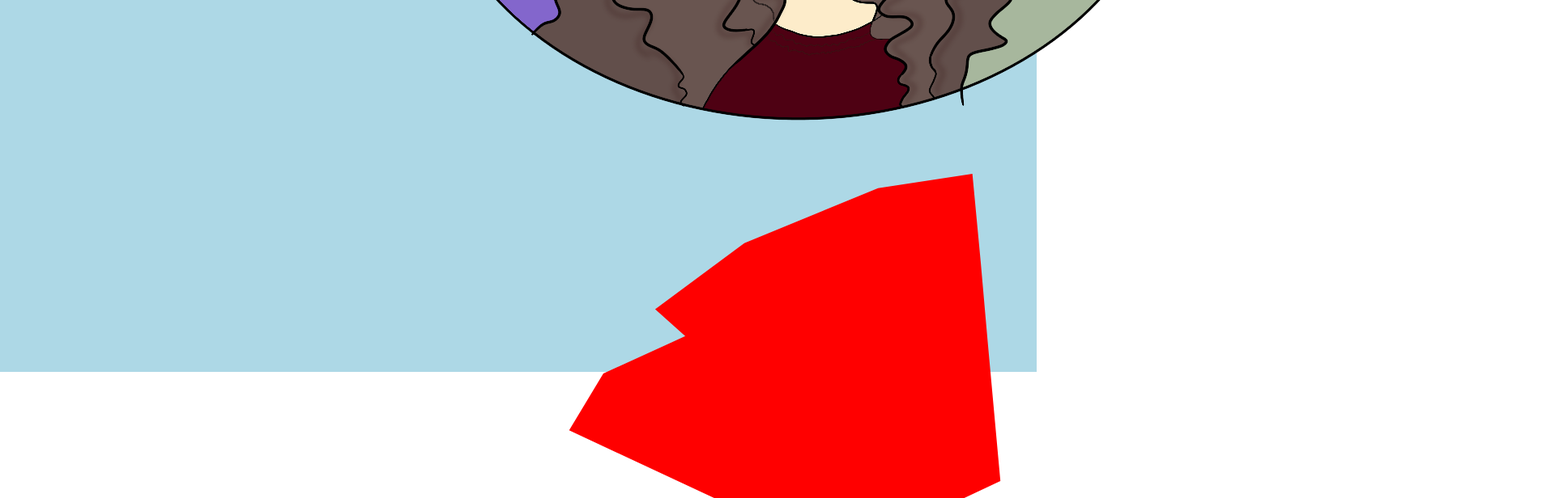
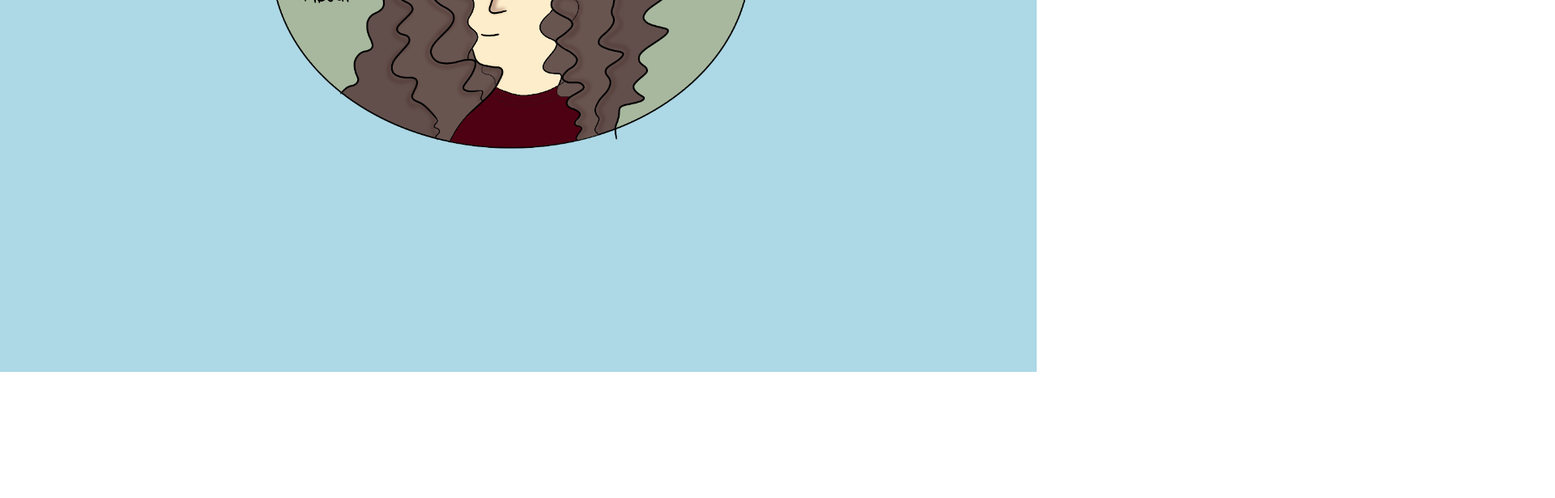
Before and after one commit to M-Piper/Personal_Website, a React (Create React App) app: page / in a window 1280 px wide. Shown: the part 340-956 px from the top of the page at 81% size, 1920 px wide, since content can reach past the window. After the commit the page ends 800 px from the top, so only its background shows below. Built offline with nearby package versions, Linux system fonts and the light colour scheme.

Commit message:
Hover works for Projects!!

```diff
--- a/src/App.css
+++ b/src/App.css
@@ -15,7 +15,9 @@
   height: auto;
 }
 
-.about-hover-image {
+.projects-hover-image {
+  width: 100%;
+  height: auto;
   position: absolute;
   top: 0;
   left: 0;
@@ -23,6 +25,6 @@
   transition: opacity 0.3s ease;
 }
 
-.hovering .about-hover-image {
+.hovering .projects-hover-image {
   opacity: 1;
 }
--- a/src/App.js
+++ b/src/App.js
@@ -1,7 +1,7 @@
 import React, { useRef, useState } from 'react';
 import './App.css';
 import mainImage from './buttons/no_selection.png';
-import aboutHoverImage from './buttons/about.png';
+import projectsHoverImage from './buttons/projects.png';
 
 function App() {
     const [hovering, setHovering] = useState(false);
@@ -71,10 +71,8 @@ function App() {
                 onMouseMove={handleMouseMove}
             >
                 <img src={mainImage} alt="main-image" className="main-image" />
-                <svg width="100%" height="100%" viewBox="0 0 1000 500">
-                    <polygon points="582,264 549,319 810,441 965,368 953,236 946,156 938,71 847,85 718,138 632,202 661,228" fill={hovering ? 'red' : 'transparent'} />
-                </svg>
-                {hovering && <img src={aboutHoverImage} alt="about-hover-image" className="about-hover-image" />}
+
+                {hovering && <img src={projectsHoverImage} alt="projects-hover-image" className="projects-hover-image" />}
             </div>
         </div>
     );
```
